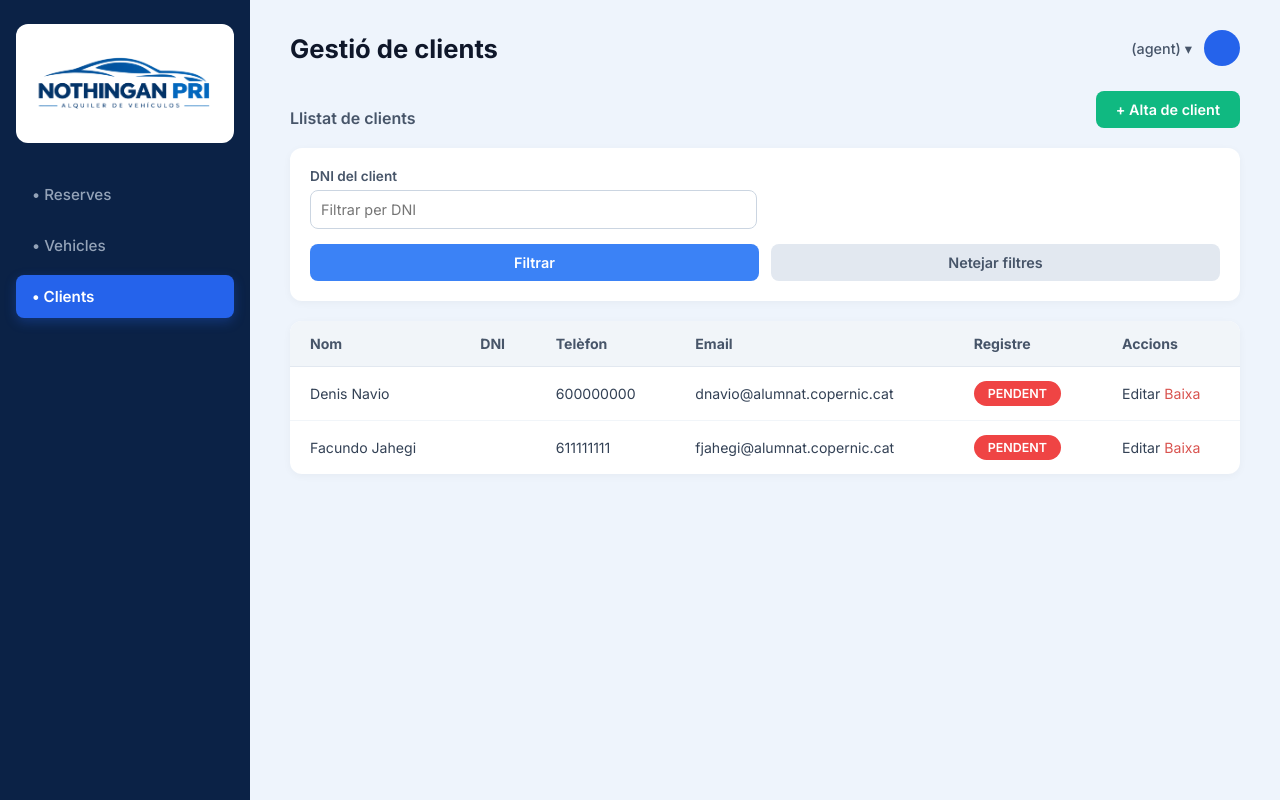
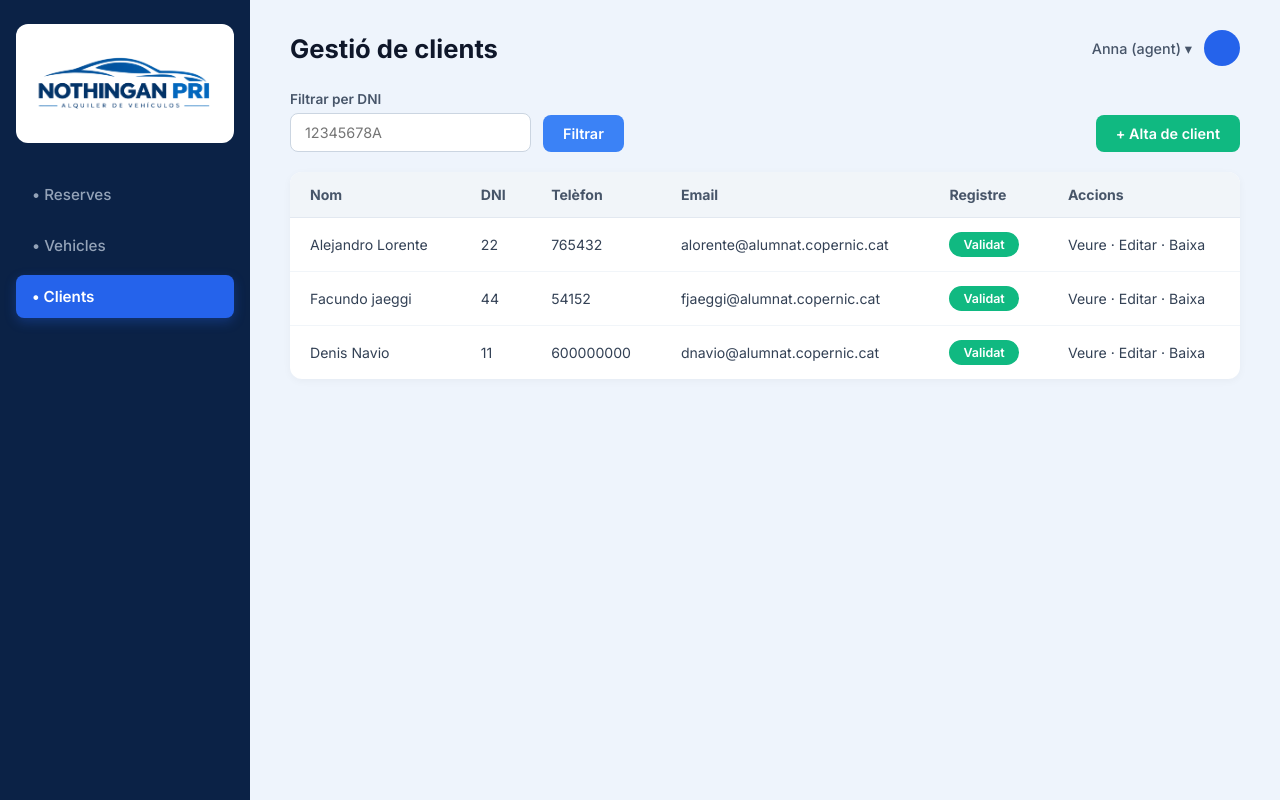
Before and after one commit to alejandrolorente7/Projecte_Nothingan_Pri, a Spring Boot app: page /web/usuaris/all in a window 1280 px wide. Run offline with Spring Boot 4, Linux system fonts and the light colour scheme.

Commit message:
Hola, he creat el filtre i he actualitzat uns camvis mes, si estat tot bé acepteume el mergue request, gracies equip.

```diff
--- a/src/main/java/cat/copernic/Projecte1/controller/UsuarisController.java
+++ b/src/main/java/cat/copernic/Projecte1/controller/UsuarisController.java
@@ -32,12 +32,20 @@ public class UsuarisController {
         // Inicialització si fos necessària
     }
 
-    // --- LLISTAT GENERAL (AGENT) ---
+    // --- LLISTAT GENERAL / FILTRE DNI (AGENT) ---
     @GetMapping("/all")
-    public String findAll(Model model) {
-        logger.debug("Getting all usuaris...");
-        List<Usuaris> llista = usuarisService.findAllUsuaris();
+    public String findAll(@RequestParam(value = "dni", required = false) String dni, Model model) {
+        logger.debug("Getting usuaris with filter DNI: " + dni);
+
+        List<Usuaris> llista;
+        if (dni != null && !dni.trim().isEmpty()) {
+            llista = usuarisService.findByDni(dni.trim());
+        } else {
+            llista = usuarisService.findAllUsuaris();
+        }
+
         model.addAttribute("usuaris", llista);
+        model.addAttribute("dniFiltre", dni); // Mantiene el DNI escrito en la caja de texto
         return "usuaris-list";
     }
 
@@ -89,7 +97,7 @@ public class UsuarisController {
     // --- AUTENTICACIÓ (LOGIN) ---
     @GetMapping("/login")
     public String mostrarLogin() {
-        return "login"; // O "login" segons la carpeta del teu HTML
+        return "login";
     }
 
     @PostMapping("/login")
@@ -112,7 +120,7 @@ public class UsuarisController {
     @GetMapping("/registre")
     public String mostrarRegistre(Model model) {
         model.addAttribute("usuari", new Usuaris());
-        return "registre"; // O "registre" segons la carpeta del teu HTML
+        return "registre";
     }
 
     @PostMapping("/registre")
--- a/src/main/java/cat/copernic/Projecte1/logic/UsuarisLogic.java
+++ b/src/main/java/cat/copernic/Projecte1/logic/UsuarisLogic.java
@@ -151,5 +151,11 @@ public class UsuarisLogic {
         usuariExistent.setPremium(usuariEditat.getPremium() != null ? usuariEditat.getPremium() : false);
 
         usuariRepo.save(usuariExistent);
+
+    }
+
+    // Mètode per filtrar usuaris per DNI
+    public List<Usuaris> findByDni(String dni) {
+        return usuariRepo.findByDniContainingIgnoreCase(dni);
     }
 }
--- a/src/main/java/cat/copernic/Projecte1/repository/UsuarisRepository.java
+++ b/src/main/java/cat/copernic/Projecte1/repository/UsuarisRepository.java
@@ -5,6 +5,7 @@
 package cat.copernic.Projecte1.repository;
 
 import cat.copernic.Projecte1.entity.Usuaris;
+import java.util.List;
 import java.util.Optional;
 import org.springframework.data.jpa.repository.JpaRepository;
 
@@ -20,4 +21,7 @@ public interface UsuarisRepository extends JpaRepository<Usuaris, Long>{
     // Método útil para el filtro por DNI si lo necesitas más adelante (RF18)
     Optional<Usuaris> findByDni(String dni);
 
+    // Búsqueda por DNI (coincidencia parcial)
+    List<Usuaris> findByDniContainingIgnoreCase(String dni);
+
 }
--- a/src/main/resources/application.properties
+++ b/src/main/resources/application.properties
@@ -3,6 +3,6 @@ spring.application.name=Projecte1
 #=================== JPA ===============
 spring.datasource.url=jdbc:mysql://localhost:3306/Projecte1?createDatabaseIfNotExist=true
 spring.datasource.username=root
-spring.datasource.password=123456
+spring.datasource.password=root
 spring.datasource.driver-class-name=com.mysql.cj.jdbc.Driver
-spring.jpa.hibernate.ddl-auto=update
+spring.jpa.hibernate.ddl-auto=create
--- a/src/main/resources/templates/usuaris-list.html
+++ b/src/main/resources/templates/usuaris-list.html
@@ -31,44 +31,28 @@
             <h2>Gestió de clients</h2>
 
             <div class="user-dropdown">
-                <span>(agent) ▾</span>
+                <span>Anna (agent) ▾</span>
                 <div class="user-avatar"></div>
             </div>
         </header>
 
-        <!-- Capçalera de secció i botó Alta -->
+        <!-- Barra de Filtre per DNI i Botó Alta -->
         <div class="top-bar">
-            <h3>Llistat de clients</h3>
+            <form th:action="@{/web/usuaris/all}" method="get" class="filter-group">
+                <div class="input-wrapper">
+                    <label for="filterDni">Filtrar per DNI</label>
+                    <input type="text" id="filterDni" name="dni" th:value="${dniFiltre != null ? dniFiltre : param.dni}" placeholder="12345678A" />
+                </div>
+                <button class="btn btn-filter" type="submit">Filtrar</button>
 
-            <a th:href="@{/web/usuaris/new}" class="btn btn-add">
-                + Alta de client
-            </a>
-        </div>
+                <!-- Botó per netejar filtre quan hi ha una cerca activa -->
+                <a th:if="${(dniFiltre != null and !dniFiltre.empty) or (param.dni != null and !#strings.isEmpty(param.dni))}"
+                   th:href="@{/web/usuaris/all}"
+                   class="btn btn-cancel"
+                   style="padding: 10px 14px; text-decoration: none;">Netejar</a>
+            </form>
 
-        <!-- Cercador i Filtres -->
-        <div class="table-card" style="padding: 20px; margin-bottom: 20px;">
-            <form class="d-flex gap-2" method="get" th:action="@{/web/usuaris/all}">
-                <div class="form-grid">
-                    <div class="form-group">
-                        <label for="dni">DNI del client</label>
-                        <input type="text"
-                               id="dni"
-                               name="dni"
-                               placeholder="Filtrar per DNI"
-                               th:value="${param.dni}">
-                    </div>
-                </div>
-
-                <div class="button-group" style="margin-top: 15px;">
-                    <button type="submit" class="btn btn-filter">
-                        Filtrar
-                    </button>
-
-                    <a th:href="@{/web/usuaris/all}" class="btn btn-cancel">
-                        Netejar filtres
-                    </a>
-                </div>
-            </form>
+            <a th:href="@{/web/usuaris/new}" class="btn btn-add">+ Alta de client</a>
         </div>
 
         <!-- Taula d'usuaris -->
@@ -87,35 +71,30 @@
                 <tbody>
                     <tr th:each="u : ${usuaris}">
                         <td>
-                            <span th:text="${u.nom}">Nom</span>
-                            <!-- Badge per mostrar si és Premium (RF21/RF22) -->
-                            <span th:if="${u.premium}" class="badge badge-validat" style="margin-left: 5px;">★ Premium</span>
+                            <span th:text="${u.nom}">Denis Navio</span>
+                            <span th:if="${u.premium}" class="badge badge-validat" style="margin-left: 6px; font-size: 0.75rem;">★ Premium</span>
                         </td>
-                        <td th:text="${u.dni}">DNI</td>
-                        <td th:text="${u.telefon}">Telèfon</td>
-                        <td th:text="${u.email}">Email</td>
+                        <td th:text="${u.dni}">12345678A</td>
+                        <td th:text="${u.telefon}">600000000</td>
+                        <td th:text="${u.email}">dnavio@alumnat.copernic.cat</td>
 
                         <!-- Columna Registre amb etiquetes segons l'estat -->
                         <td>
-                            <span class="badge"
-                                  th:classappend="${#strings.toString(u.estatRegistre) == 'VALIDAT'} ? ' badge-validat' : (${#strings.toString(u.estatRegistre) == 'PENDENT'} ? ' badge-baixa' : ' badge-rebutjat')"
-                                  th:text="${u.estatRegistre != null ? u.estatRegistre : 'PENDENT'}">
-                                PENDENT
-                            </span>
+                            <span th:if="${u.estatRegistre == 'VALIDAT' or u.estatRegistre == 'ACCEPTAT'}" class="badge badge-validat">Validat</span>
+                            <span th:if="${u.estatRegistre == 'PENDENT' or u.estatRegistre == null}" class="badge badge-pendent">Pendent</span>
+                            <span th:if="${u.estatRegistre == 'REBUTJAT'}" class="badge badge-rebutjat">Rebutjat</span>
+                            <span th:if="${u.estatRegistre == 'BAIXA'}" class="badge badge-baixa">Baixa</span>
                         </td>
 
+                        <!-- Columna d'accions amb format "Veure · Editar · Baixa" -->
                         <td class="actions-cell">
-                            <a th:href="@{/web/usuaris/edit/{id}(id=${u.id})}">Editar</a>
-
-                            <a th:href="@{/web/usuaris/delete/{id}(id=${u.id})}"
-                               class="action-link"
-                               style="color: var(--danger-color, #d9534f);"
-                               onclick="return confirm('Segur que vols donar de baixa aquest usuari?')">
-                                Baixa
-                            </a>
+                            <a th:href="@{/web/usuaris/edit/{id}(id=${u.id})}">Veure</a> ·
+                            <a th:href="@{/web/usuaris/edit/{id}(id=${u.id})}">Editar</a> ·
+                            <a th:href="@{/web/usuaris/delete/{id}(id=${u.id})}" onclick="return confirm('Estàs segur de donar de baixa aquest client?')">Baixa</a>
                         </td>
                     </tr>
 
+                    <!-- Estat buit si no hi ha usuaris -->
                     <tr th:if="${#lists.isEmpty(usuaris)}">
                         <td colspan="6" class="empty-state">
                             No s'han trobat clients registrats.
```
Also changed, not shown: src/main/java/cat/copernic/Projecte1/Projecte1Equip4Application.java (+29 -22 lines).
